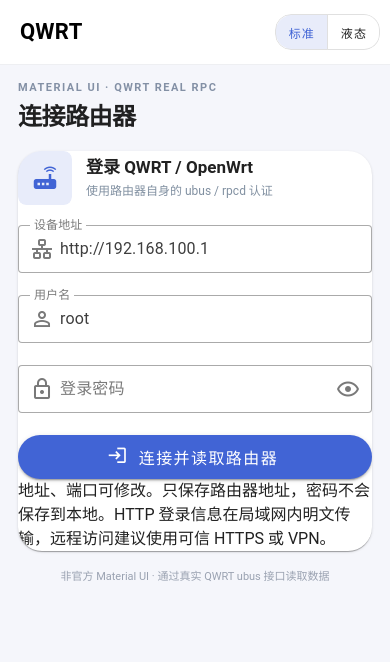
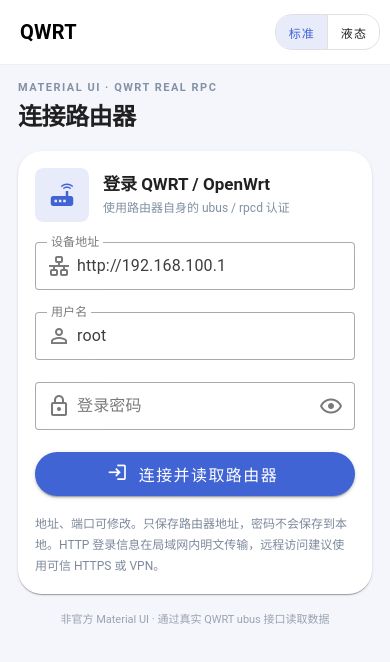
Before and after one commit to lmdbot/xxwrt-m-custom, a Vue app in the folder ui/material-prototype/: page / in a window 390 px wide. Shown: the top 662 px of the page. Built offline with nearby package versions, Linux system fonts and the light colour scheme.

Commit message:
style(ui): polish live router login, DHCP clients, network interfaces and service cards

```diff
--- a/ui/material-prototype/src/style.css
+++ b/ui/material-prototype/src/style.css
@@ -61,3 +61,24 @@ html,body,#app{margin:0;min-height:100%;width:100%;font-family:Roboto,"Noto Sans
 .v-bottom-navigation .v-btn{touch-action:manipulation}
 .liquid-bottom .glass-tab{touch-action:manipulation}
 @media(max-width:420px){.page-head h1{font-size:24px}.main-container{padding-top:16px}.status-chip{min-height:32px!important}.device-card{padding:16px}.device-heading-label h2{font-size:17px}.resource-card{padding:14px}}
+
+
+/* Live QWRT RPC screens; retain the same Vuetify Material component styling. */
+.login-card{padding:22px;max-width:620px;margin:0 auto}
+.login-hint{font-size:12px;color:#7d899c;line-height:1.75;margin-top:18px}
+.network-card{padding:20px}
+.network-card h2{font-size:16px;font-weight:650}
+.network-card .v-list{max-height:560px;overflow-y:auto}
+.client-item{padding:7px 3px!important;border-bottom:1px solid rgba(128,137,154,.14)}
+.interface-card{padding:17px}
+.interface-card .section-heading{margin-bottom:8px}
+.muted-hint{color:#8490a0;font-size:12px;line-height:1.65}
+.detector-area .muted-hint{margin:12px 0 0}
+.v-dialog .v-card{overflow:hidden}
+@media(max-width:420px){
+  .login-card{padding:17px}
+  .network-card{padding:16px}
+  .interface-card{padding:14px}
+  .top-bar .app-name{font-size:20px}
+  .page-head h1{font-size:24px}
+}
```
